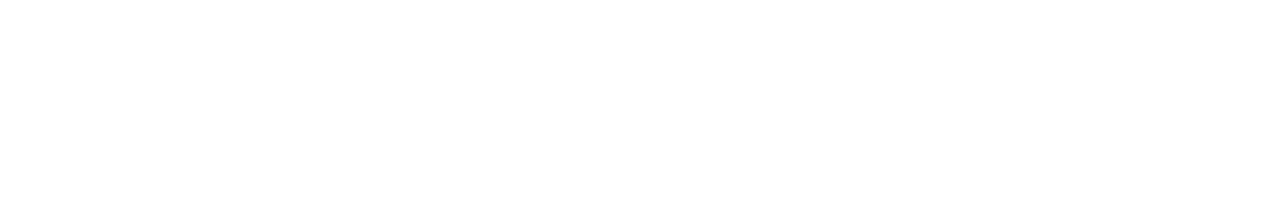
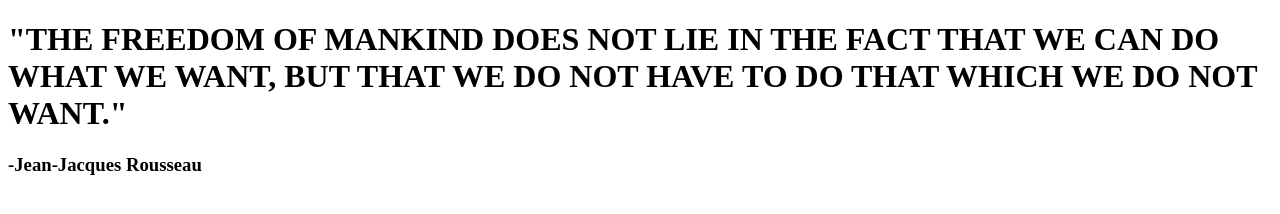
Before and after one commit to Alexandra-AS/smile-quote-page, a plain HTML site: page index.html in a window 1280 px wide. Drawn offline with Linux system fonts and the light colour scheme.

Commit message:
more code

```diff
--- a/index.html
+++ b/index.html
@@ -7,6 +7,12 @@
   <meta name="viewport" content="width=device-width, initial-scale=1">
 </head>
 <body>
+  <div class="image">
+    <div class="text">
+  <h1> "THE FREEDOM OF MANKIND DOES NOT LIE IN THE FACT THAT WE CAN DO WHAT WE WANT, BUT THAT WE DO NOT HAVE TO DO THAT WHICH WE DO NOT WANT."</h1>
+  <h3> -Jean-Jacques Rousseau</h3>
+   </div>
+    </div>
 
 </body>
 </html>
```
Also changed, not shown: assets/Person-Joy-Stone-Mountain-Poor-Spread-Sunset-Man-3986926.jpg (added).
